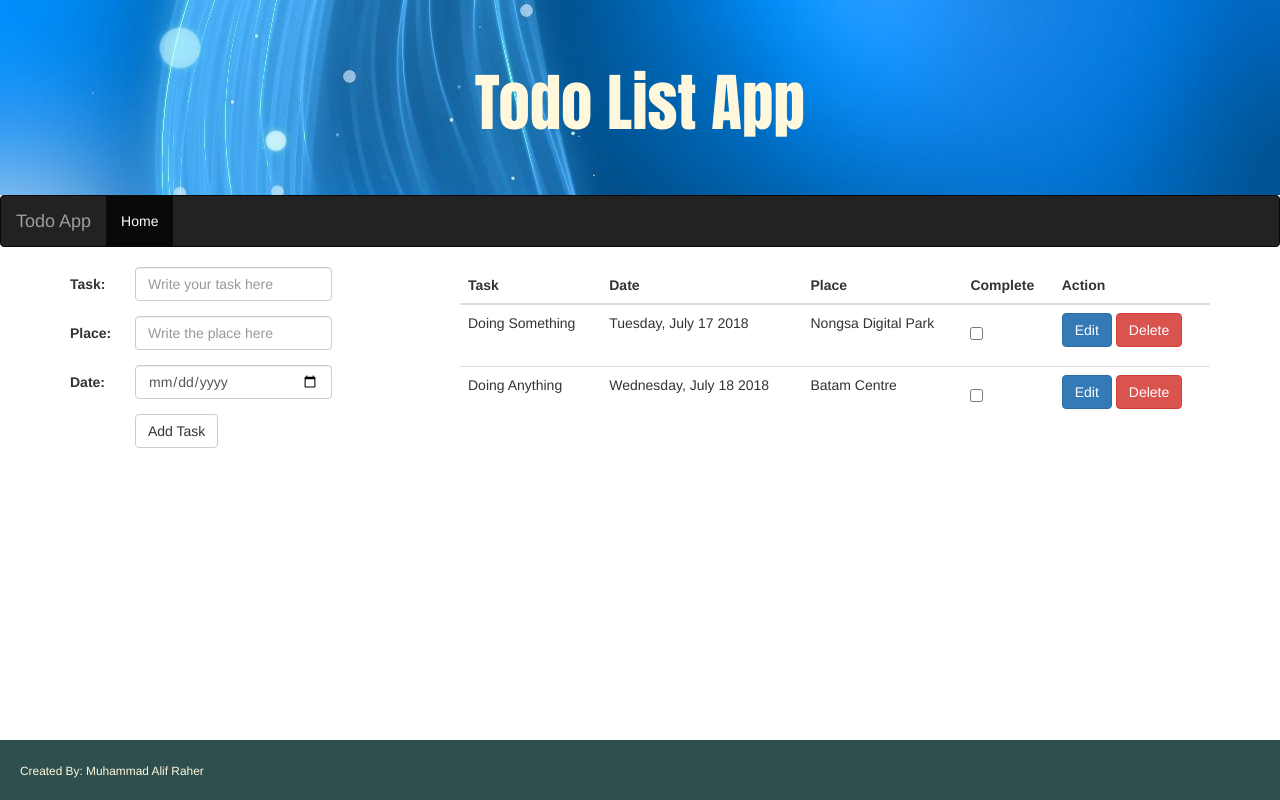
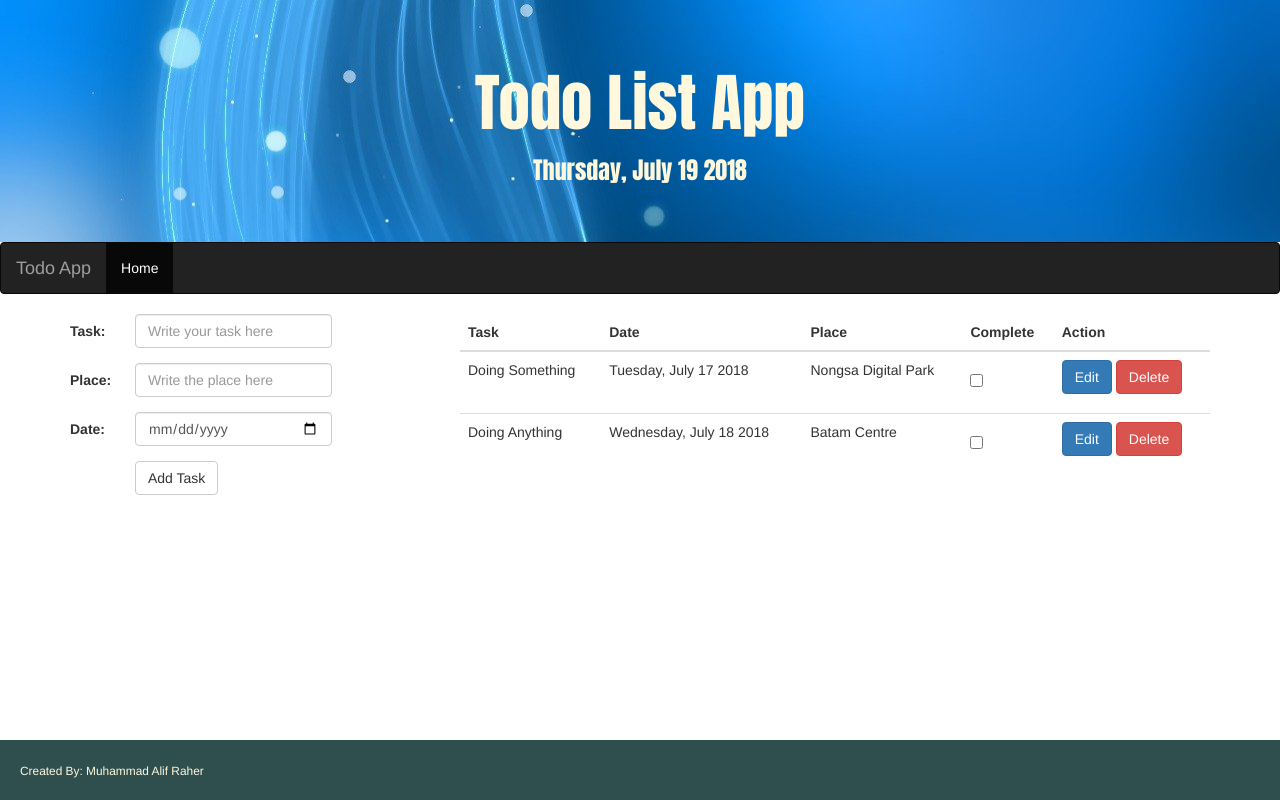
Before and after one commit to fullstuck/glintstodo, a plain HTML site: page index.html in a window 1280 px wide. Drawn offline with nearby package versions, Linux system fonts and the light colour scheme.

Commit message:
Add date on header

```diff
--- a/index.html
+++ b/index.html
@@ -14,6 +14,7 @@
 <body class="site">
     <header class="jumbotron text-center head">
         <h1 class="animated fadeInDown">Todo List App</h1>
+        <h3 class="animated fadeInDown">Thursday, July 19 2018</h3>
     </header>
 
     <nav class="navbar navbar-inverse">
```
